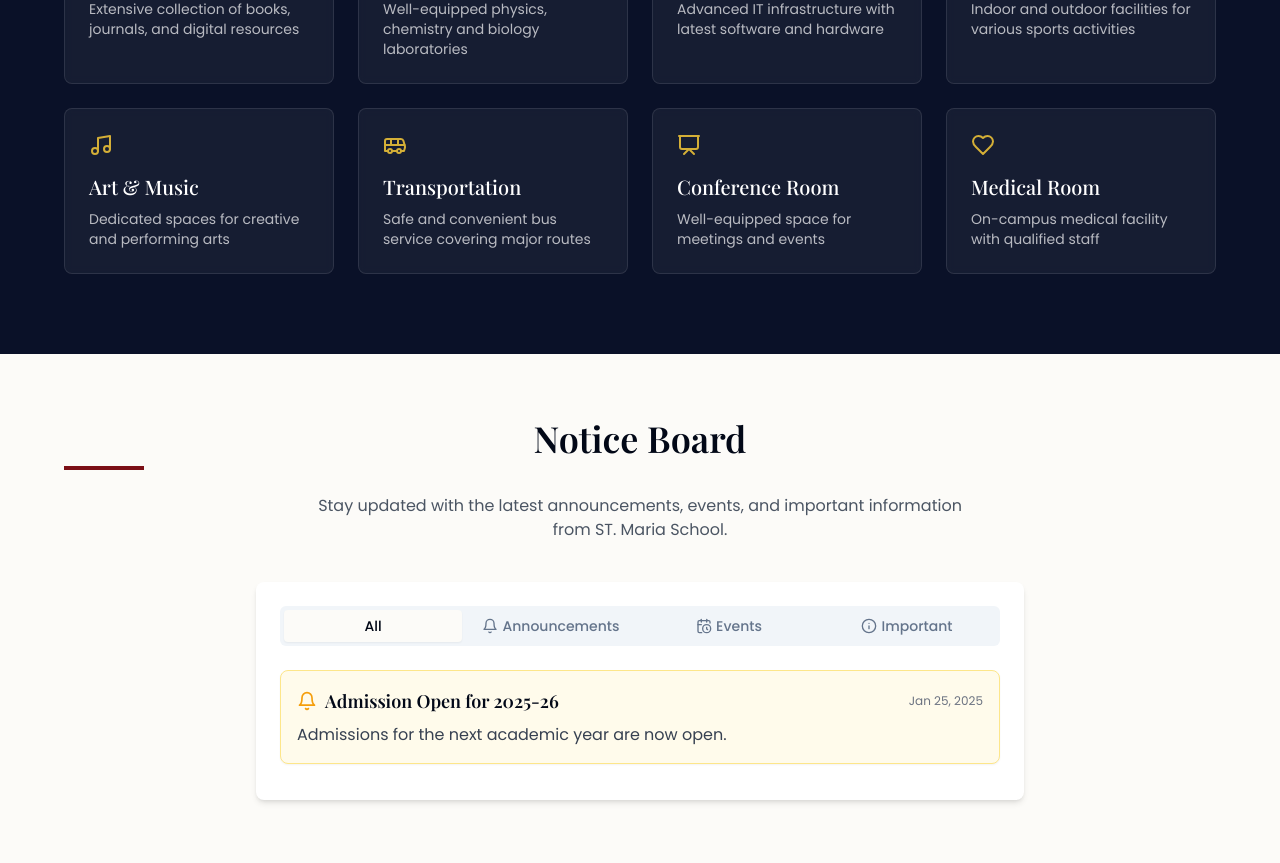
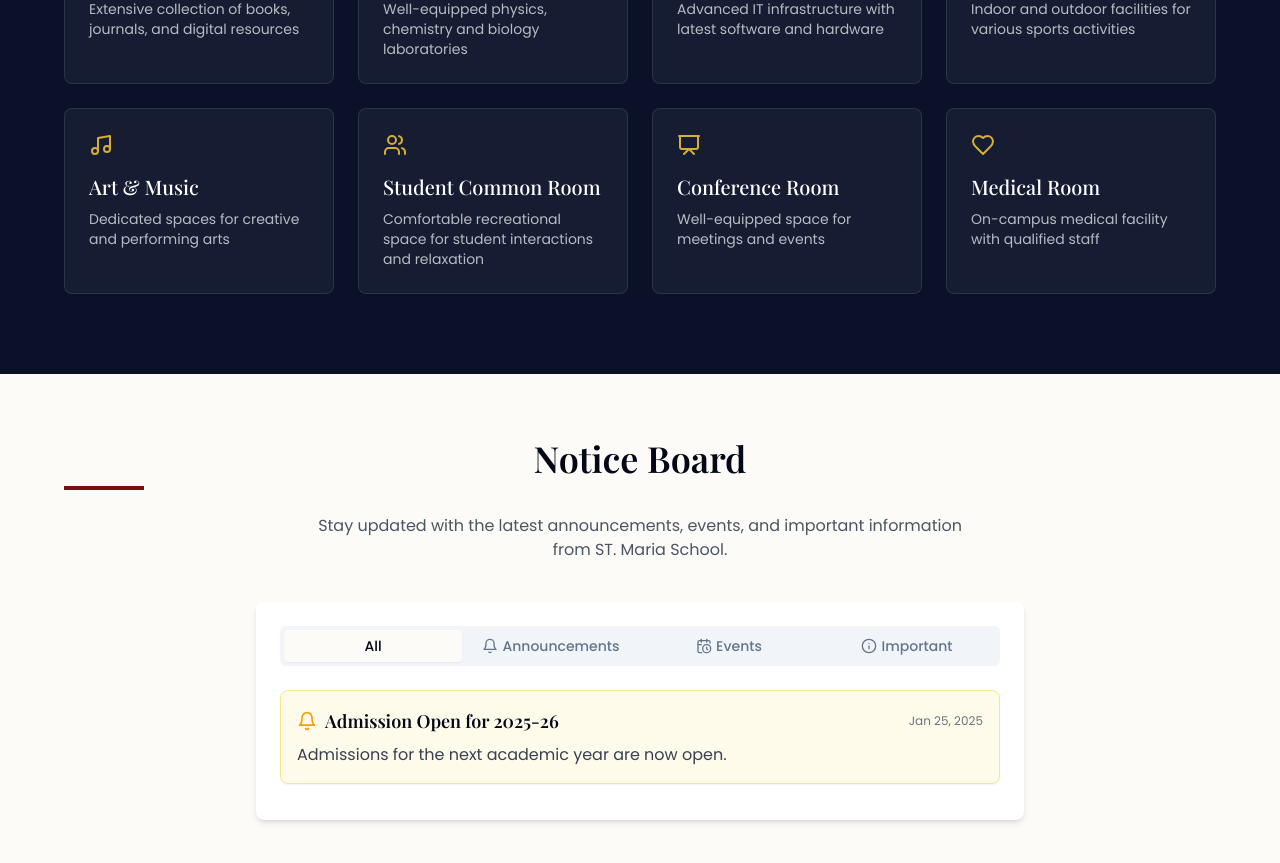
Before and after one commit to Aryan-Singh16/School, a React (Vite) app in the folder creative-education-website-main/: page / in a window 1280 px wide. Shown: the part 3020-3883 px from the top of the page. Built offline with nearby package versions, Linux system fonts and the light colour scheme.

Commit message:
Update Facilities.tsx

```diff
--- a/creative-education-website-main/src/components/Facilities.tsx
+++ b/creative-education-website-main/src/components/Facilities.tsx
@@ -1,10 +1,9 @@
-
 import { useScrollAnimation } from '../hooks/useScrollAnimation';
 import {
   BookOpen,
   Dumbbell,
   Beaker,
-  Bus,
+  Users,
   Presentation,
   Laptop,
   Music,
@@ -73,19 +72,18 @@ const Facilities = () => {
           />
 
           <FacilityCard
-            icon={<Bus size={24} />}
-            title="Transportation"
-            description="Safe and convenient bus service covering major routes"
+            icon={<Users size={24} />}
+            title="Student Common Room"
+            description="Comfortable recreational space for student interactions and relaxation"
             delay={500}
           />
 
           <FacilityCard
-  icon={<Presentation size={24} />}
-  title="Conference Room"
-  description="Well-equipped space for meetings and events"
-  delay={600}
-/>
-
+            icon={<Presentation size={24} />}
+            title="Conference Room"
+            description="Well-equipped space for meetings and events"
+            delay={600}
+          />
 
           <FacilityCard
             icon={<Heart size={24} />}
```
